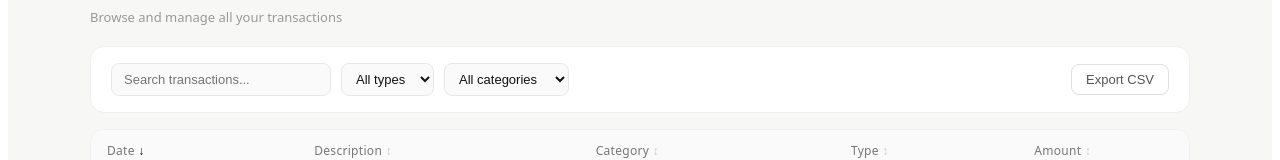
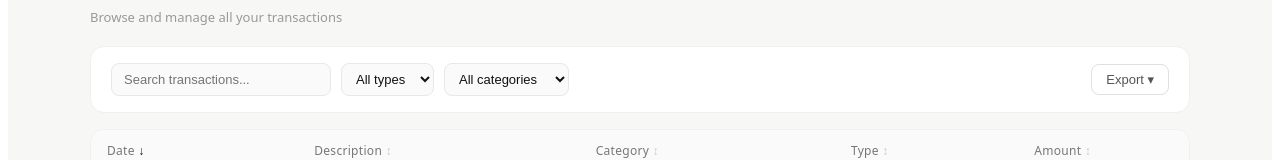
Before and after one commit to yuzikage/finance-dashboard, a React (Vite) app: page / in a window 1280 px wide. Both pictures are taken after a click on the button "Transactions". Shown: the part 150-310 px from the top of the page. Built offline with nearby package versions, Linux system fonts and the light colour scheme.

Commit message:
Added JSON export along with CSV

```diff
--- a/src/pages/Transactions.jsx
+++ b/src/pages/Transactions.jsx
@@ -1,4 +1,4 @@
-import { useState, useMemo } from "react";
+import { useState, useMemo, useEffect } from "react";
 import {fmt} from "../utils/formatters";
 import { CATEGORIES, CATEGORY_COLORS } from "../data/constants";
 import { useAppContext } from "../hooks/useAppContext";
@@ -11,6 +11,7 @@ export default function Transactions() {
     const { transactions, filters, sortBy, sortDir, role } = state;
     const [showAdd, setShowAdd] = useState(false);
     const [editTxn, setEditTxn] = useState(null);
+    const [showExport, setShowExport] = useState(false);
 
     const isAdmin = role === "admin";
 
@@ -34,11 +35,34 @@ export default function Transactions() {
     return <span style={{ color:"#111" }}>{sortDir === "asc" ? "↑" : "↓"}</span>;
     };
 
+    useEffect(() => {
+        const handler = (e) => {
+            if (!e.target.closest("[data-export-dropdown]")) setShowExport(false);
+        };
+        document.addEventListener("mousedown", handler);
+        return () => document.removeEventListener("mousedown", handler);
+    }, []);
+
     const exportCSV = () => {
         const header = "Date,Description,Category,Type,Amount\n";
-    const rows = transactions.map(t => `${t.date},"${t.description}",${t.category},${t.type},${t.amount}`).join("\n");
-    const blob = new Blob([header + rows], { type:"text/csv" });
-    const a = document.createElement("a"); a.href = URL.createObjectURL(blob); a.download = "transactions.csv"; a.click();
+        const rows = transactions.map(t =>
+            `${t.date},"${t.description}",${t.category},${t.type},${t.amount}`
+        ).join("\n");
+        triggerDownload(header + rows, "transactions.csv", "text/csv");
+        };
+
+        const exportJSON = () => {
+        const data = JSON.stringify(transactions, null, 2);
+        triggerDownload(data, "transactions.json", "application/json");
+        };
+
+        const triggerDownload = (content, filename, type) => {
+        const blob = new Blob([content], { type });
+        const a = document.createElement("a");
+        a.href = URL.createObjectURL(blob);
+        a.download = filename;
+        a.click();
+        setShowExport(false);
     };
 
   return (
@@ -57,7 +81,36 @@ export default function Transactions() {
             {CATEGORIES.map(c => <option key={c}>{c}</option>)}
           </select>
           <div style={{ marginLeft:"auto", display:"flex", gap:8 }}>
-            <button style={S.btnOutline} onClick={exportCSV}>Export CSV</button>
+            <div style={{ position:"relative" }} data-export-dropdown>
+                <button
+                    style={S.btnOutline}
+                    onClick={() => setShowExport(v => !v)}
+                >
+                    Export ▾
+                </button>
+                {showExport && (
+                    <div style={{
+                    position:"absolute", top:"calc(100% + 6px)", right:0,
+                    background:"#fff", border:"1px solid #E8E8E8", borderRadius:10,
+                    boxShadow:"0 4px 20px rgba(0,0,0,0.08)", zIndex:50,
+                    minWidth:140, overflow:"hidden"
+                    }}>
+                    {[["CSV", exportCSV], ["JSON", exportJSON]].map(([label, fn]) => (
+                        <button key={label} onClick={fn} style={{
+                        display:"block", width:"100%", padding:"10px 16px",
+                        background:"none", border:"none", textAlign:"left",
+                        fontSize:13, color:"#333", cursor:"pointer",
+                        borderBottom: label==="CSV" ? "1px solid #F5F5F5" : "none",
+                        }}
+                        onMouseEnter={e => e.target.style.background = "#F7F7F5"}
+                        onMouseLeave={e => e.target.style.background = "none"}
+                        >
+                        Download {label}
+                        </button>
+                    ))}
+                    </div>
+                )}
+            </div>
             {isAdmin && <button style={S.btn} onClick={() => setShowAdd(true)}>+ Add</button>}
           </div>
         </div>
```
Lines whose indentation alone changed are shown as unchanged.
